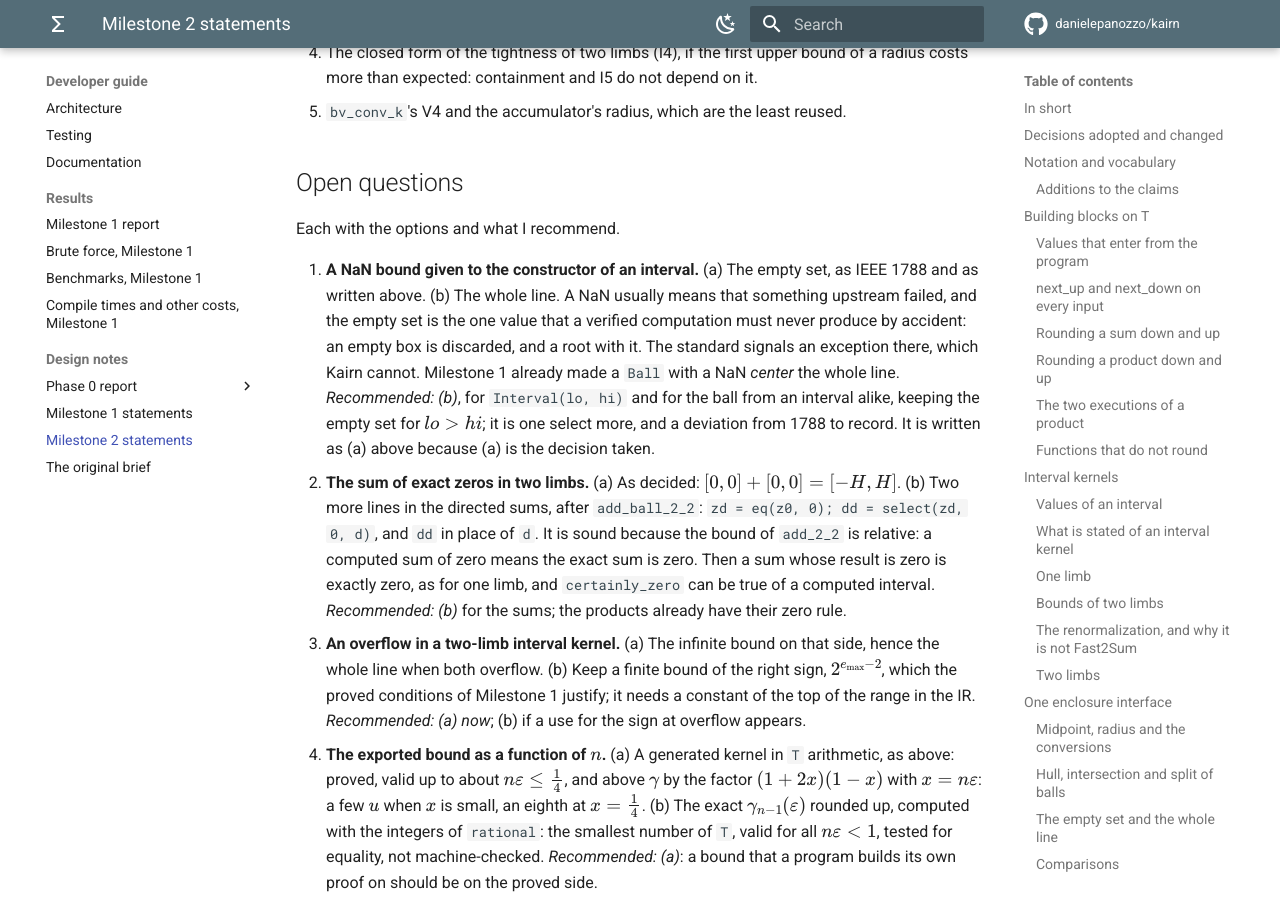
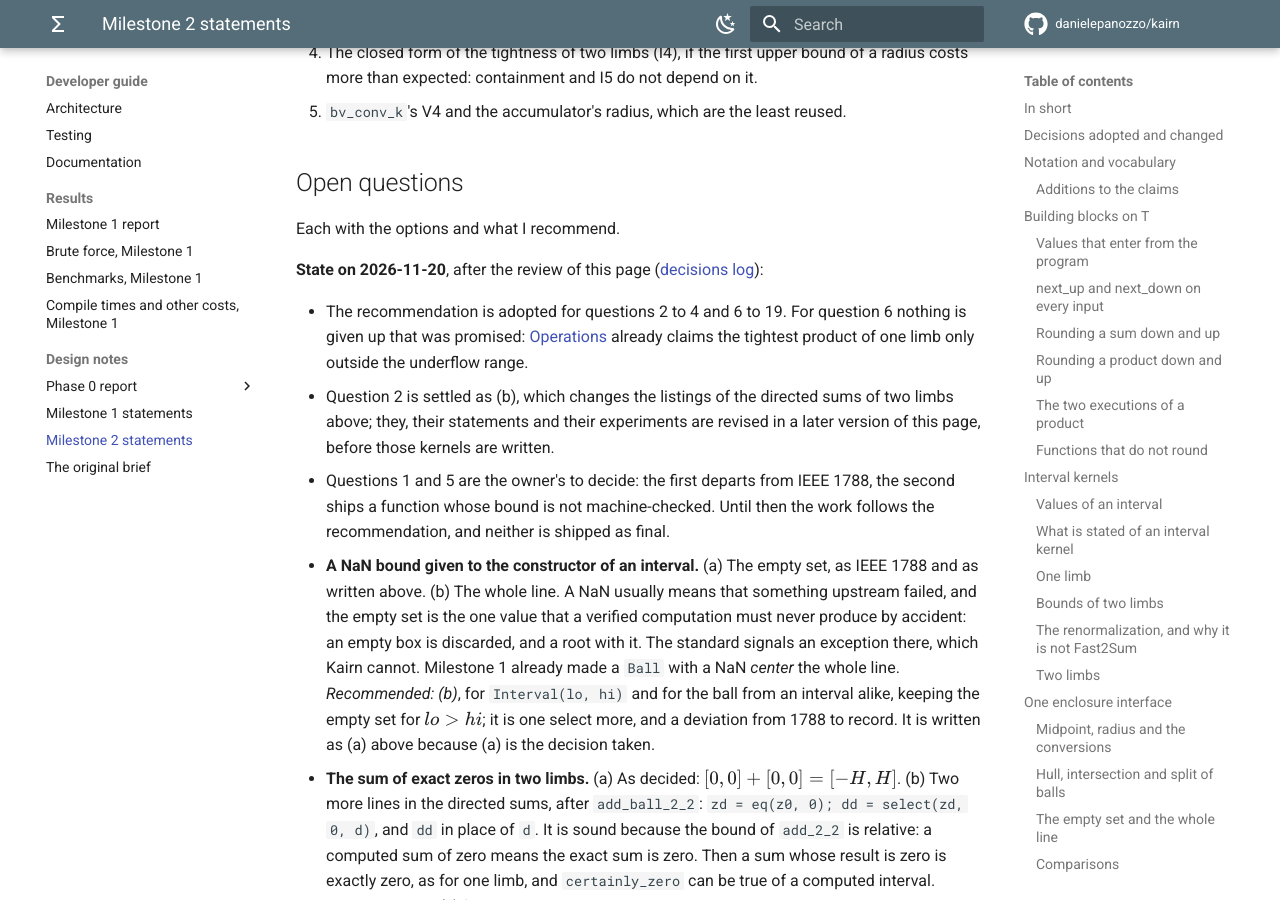
Before and after one commit to danielepanozzo/kairn, an MkDocs documentation site: the page built from docs/developer/design/milestone2.md, in a window 1280 px wide and 900 px high, scrolled down 56294 px. Built offline with MkDocs 1.6.1 and Material for MkDocs 9.7.7, drawn with Linux system fonts in a browser that asks for light colours; comment, search, counter and statistics services are not loaded.

Commit message:
Milestone 2 statements: the state of the open questions, and the decisions log
The page's recommendation is adopted for every open question but two.
Question 2 (a sum of two-limb intervals whose computed sum is zero is exactly
zero) revises two listings in a later version of the page. Questions 1 (a NaN
bound given to an interval) and 5 (how `rational`, which is not
machine-checked, is shipped and recorded) wait for the owner.

The log records the page as the contract of the milestone, the one earlier
decision it changed (the renormalization of a two-limb bound), and what the
independent review of its mathematics found.

Co-Authored-By: Claude Fable 5.2 <noreply@anthropic.com>
Claude-Session: https://claude.ai/code/session_01ULwCxzT6Dhw9xUiTw8mJz1

```diff
--- a/docs/developer/design/milestone2.md
+++ b/docs/developer/design/milestone2.md
@@ -1960,6 +1960,19 @@ times, benchmarks; the report.
 ## Open questions
 
 Each with the options and what I recommend.
+
+**State on 2026-11-20**, after the review of this page
+([decisions log](phase0/decisions.md#decisions-log)):
+
+- The recommendation is adopted for questions 2 to 4 and 6 to 19. For question 6 nothing is
+  given up that was promised: [Operations](phase0/operations.md#interval) already claims the
+  tightest product of one limb only outside the underflow range.
+- Question 2 is settled as (b), which changes the listings of the directed sums of two limbs
+  above; they, their statements and their experiments are revised in a later version of this
+  page, before those kernels are written.
+- Questions 1 and 5 are the owner's to decide: the first departs from IEEE 1788, the second
+  ships a function whose bound is not machine-checked. Until then the work follows the
+  recommendation, and neither is shipped as final.
 
 1. **A NaN bound given to the constructor of an interval.** (a) The empty set, as IEEE 1788
    and as written above. (b) The whole line. A NaN usually means that something upstream
```
Also changed, not shown: docs/developer/design/phase0/decisions.md (+2 -0 lines).
